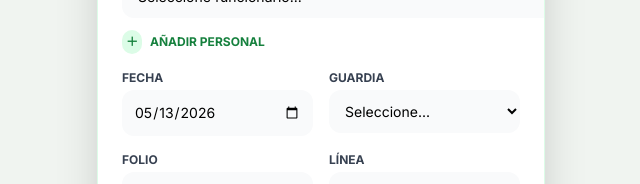
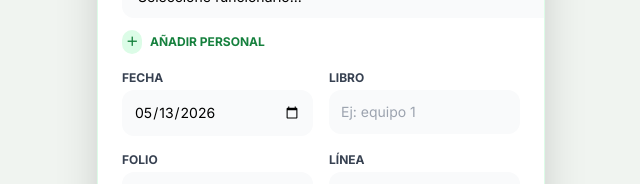
Before and after one commit to IsmaelEFC/24, a plain HTML site: page index.html in a window 1280 px wide. Shown: the part 339-523 px from the top of the page, without its empty margins (319-959 px from the left). Drawn offline with nearby package versions, Linux system fonts and the light colour scheme.

Commit message:
Add files via upload

```diff
--- a/index.html
+++ b/index.html
@@ -54,12 +54,8 @@
                     <input type="date" name="fecha" id="fechaActual" required class="w-full p-3 rounded-xl bg-gray-50 border-gray-200 text-sm">
                 </div>
                 <div>
-                    <label class="block text-xs font-bold text-gray-700 uppercase mb-1">Guardia</label>
-                    <select name="libro" required class="w-full p-3 rounded-xl bg-gray-50 border-gray-200 text-sm">
-                        <option value="">Seleccione...</option>
-                        <option value="Primera guardia">1ra Guardia</option>
-                        <option value="Segunda guardia">2da Guardia</option>
-                    </select>
+                    <label class="block text-xs font-bold text-gray-700 uppercase mb-1">libro</label>
+                    <input type="text" name="libro" placeholder="Ej: equipo 1" class="w-full p-3 rounded-xl bg-gray-50 border-gray-200 text-sm">
                 </div>
             </div>
 
```
